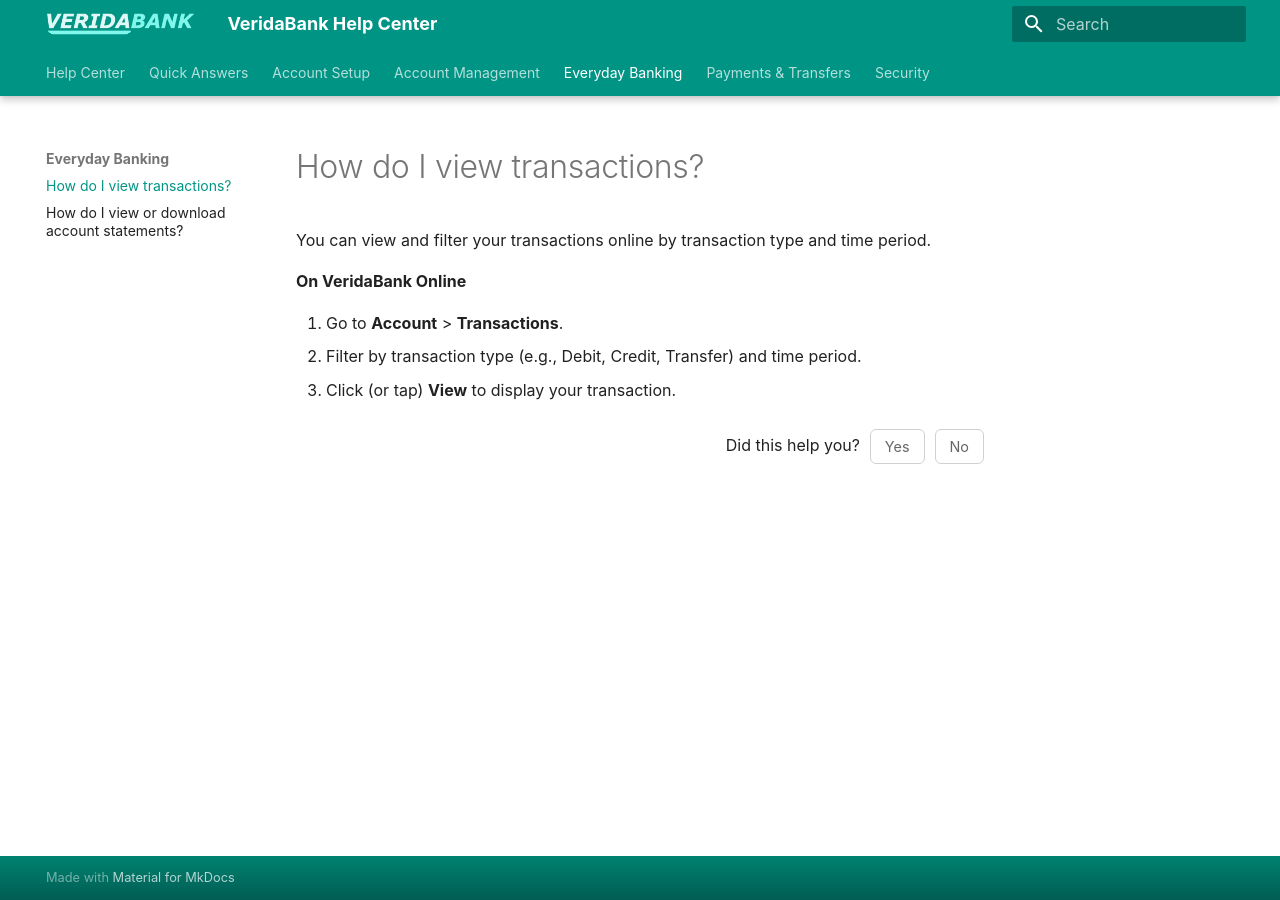
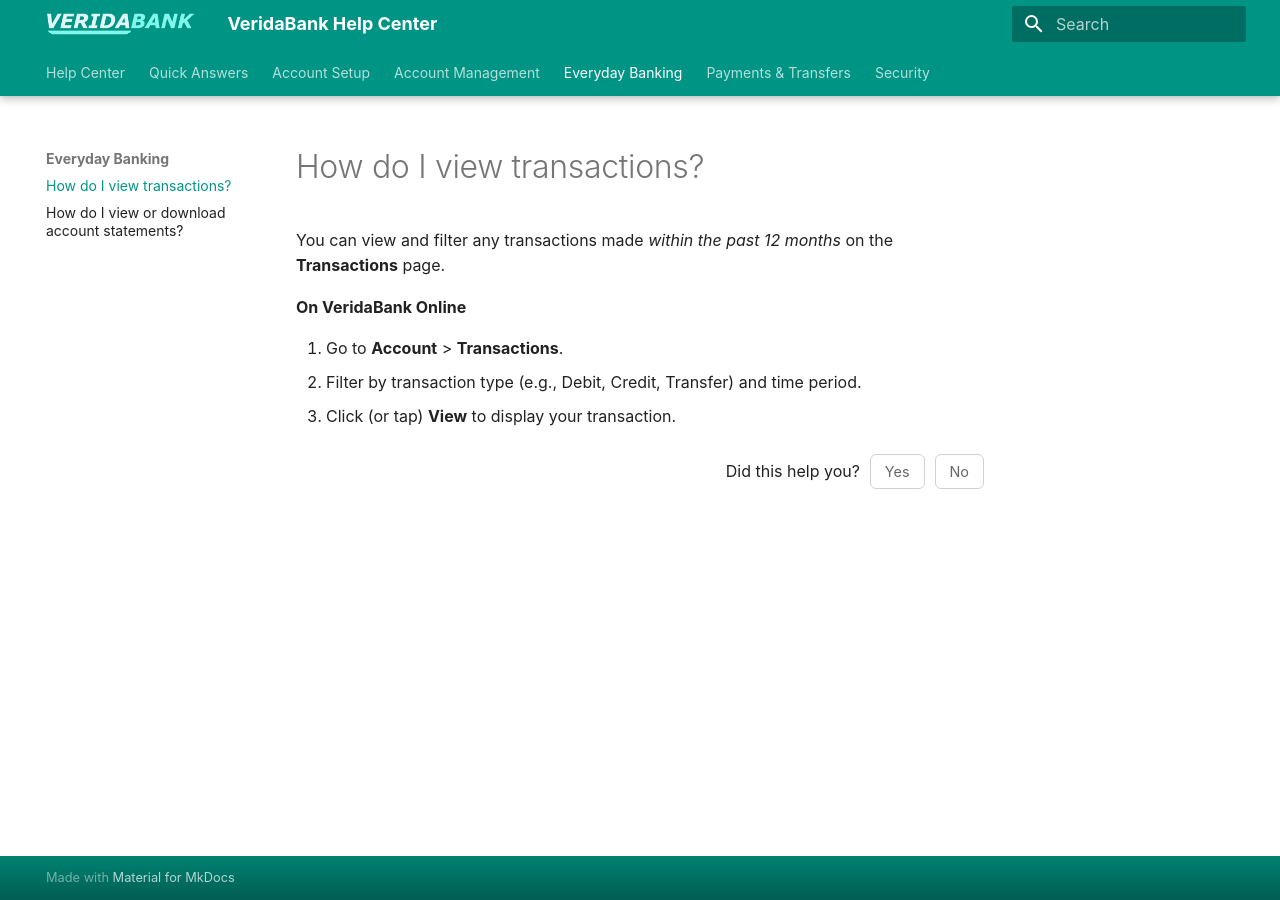
Before and after one commit to mlbms19/VeridaBank, an MkDocs documentation site: the page built from docs/Everyday Banking/View Transactions.md, in a window 1280 px wide. Built offline with MkDocs 1.6.1 and Material for MkDocs 9.7.7, drawn with Linux system fonts in a browser that asks for light colours; some web fonts are replaced.

Commit message:
Update 'View Transactions' article

```diff
--- a/docs/Everyday Banking/View Transactions.md
+++ b/docs/Everyday Banking/View Transactions.md
@@ -1,6 +1,6 @@
 # How do I view transactions?
 
-You can view and filter your transactions online by transaction type and time period.
+You can view and filter any transactions made *within the past 12 months* on the **Transactions** page.
 
 **On VeridaBank Online**
 
```
